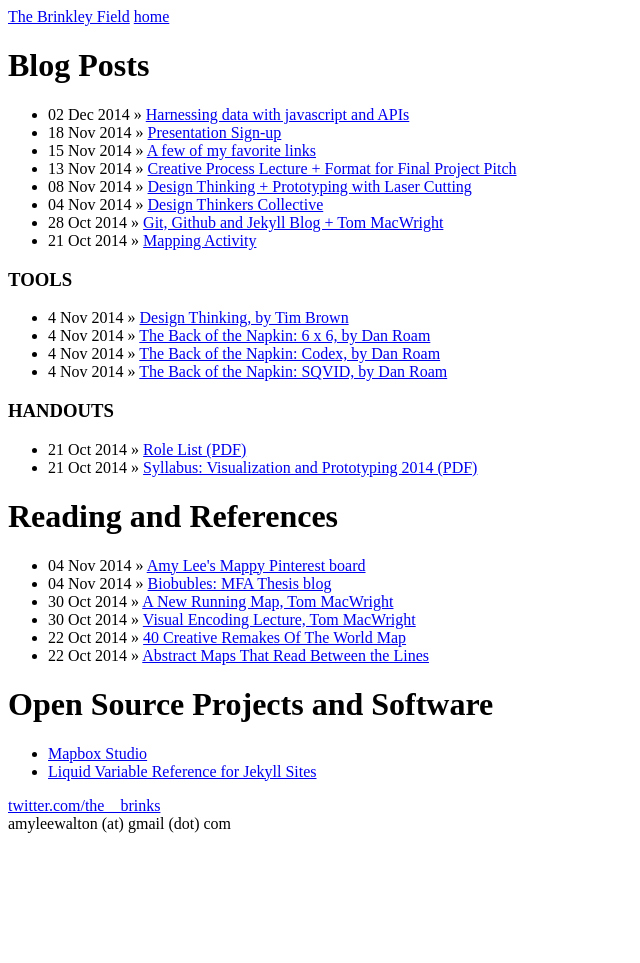
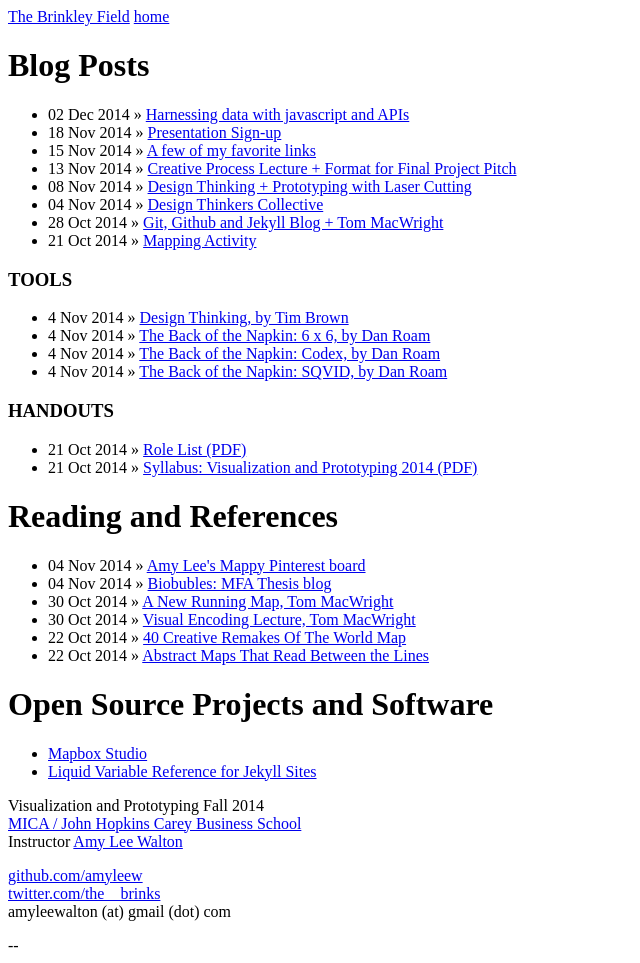
Before and after one commit to brinkleyfield/brinkleyfield.github.io, a Jekyll site: the page built from index.html, in a window 1280 px wide. Shown: the whole page, without its empty margins (0-640 px from the left). Built offline with Jekyll 4.4.1, drawn with Linux system fonts in a browser that asks for light colours; Markdown is read by kramdown in place of the engine named in the settings; before the commit the page ends 900 px from its top, so only the background shows below that.

Commit message:
uncommented things I commented out

```diff
--- a/_includes/footer.html
+++ b/_includes/footer.html
@@ -1,14 +1,16 @@
   <div class="footer">
     <div class="contact">
-      <!-- <p>
+      <p>
         Visualization and Prototyping Fall 2014<br />
         <a href="http://www.mica.edu/Programs_of_Study/Graduate_Programs/Design_Leadership_(MBAMA).html">MICA / John Hopkins Carey Business School</a><br />
 		Instructor <a href="http://amyleewalton.com/">Amy Lee Walton</a><br />
 
-      </p> -->
+      </p>
     </div>
     <div class="contact">
       <p>
+
+        <a href="http://github.com/amyleew/">github.com/amyleew</a><br />
         <a href="https://twitter.com/the__brinks">twitter.com/the__brinks</a><br />
 		amyleewalton (at) gmail (dot) com
       </p>
@@ -17,14 +19,14 @@
 </div>
 
 <!-- ClickTale Bottom part -->
-<!-- <div id="ClickTaleDiv" style="display: none;"></div>
+-- <div id="ClickTaleDiv" style="display: none;"></div>
 <script type="text/javascript">
 if(document.location.protocol!='https:')
   document.write(unescape("%3Cscript%20src='http://s.clicktale.net/WRb.js'%20type='text/javascript'%3E%3C/script%3E"));
 </script>
 <script type="text/javascript">
 if(typeof ClickTale=='function') ClickTale(206,0.3,"www03");
-</script> -->
+</script>
 <!-- ClickTale end of Bottom part -->
 
 <!-- Google Analytics -->
```
